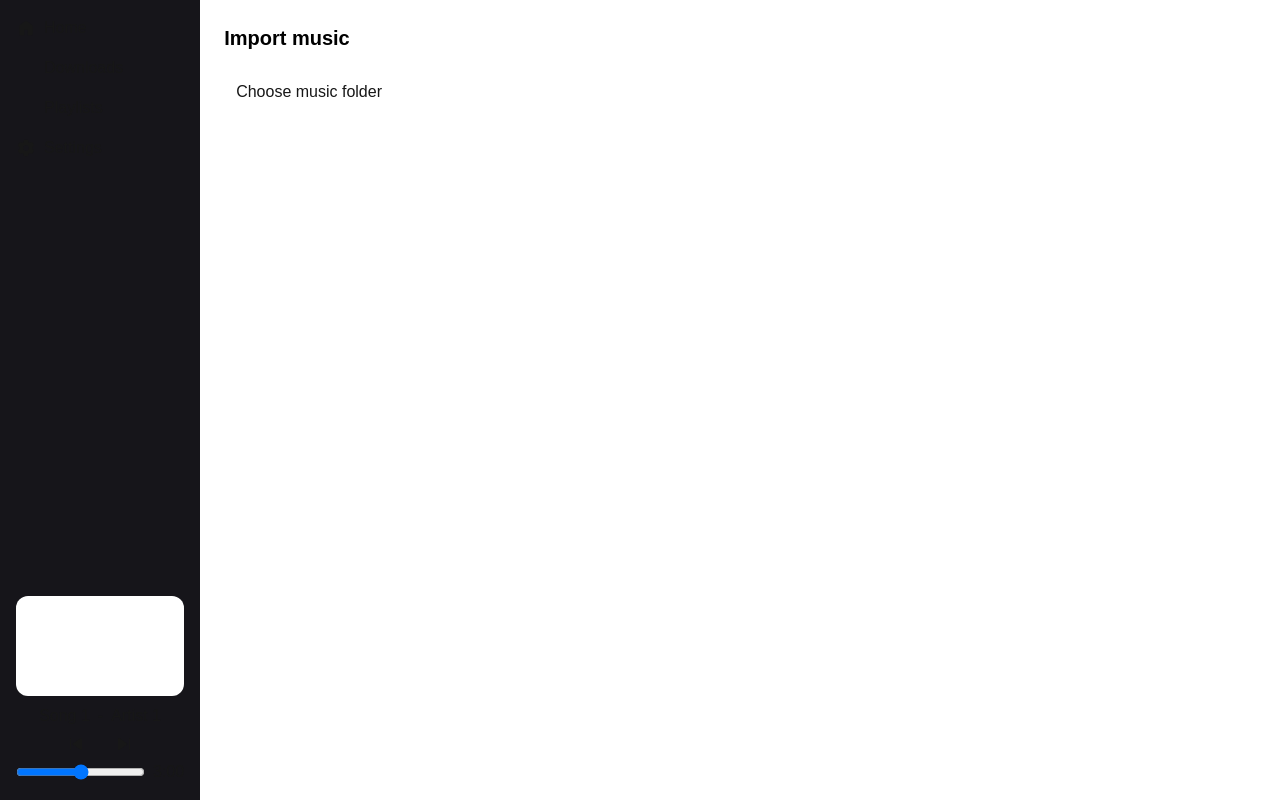
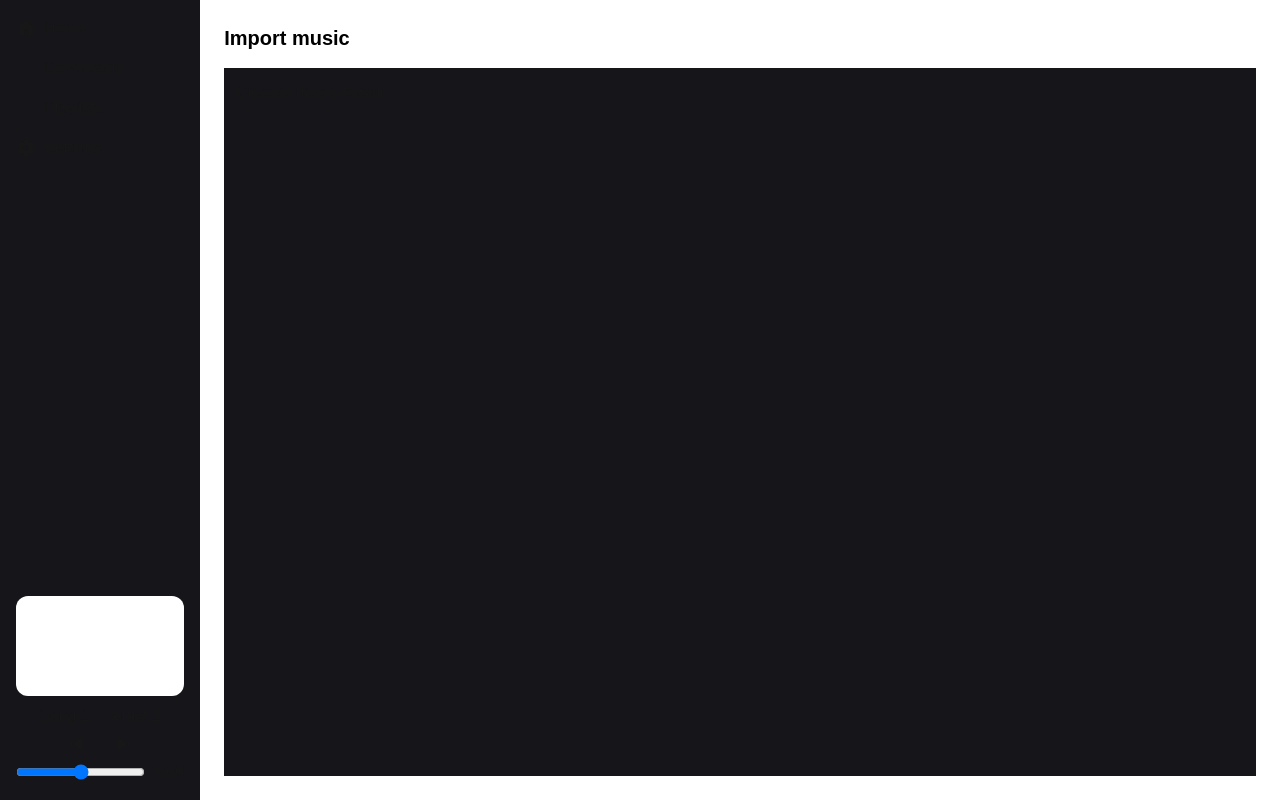
Before and after one commit to siddhartha0/audio-player, a Next.js app: page / in a window 1280 px wide. Built offline with nearby package versions, Linux system fonts and the light colour scheme; some icons are missing.

Commit message:
changes in theme

```diff
--- a/app/components/folder-setup.tsx
+++ b/app/components/folder-setup.tsx
@@ -72,7 +72,7 @@ export function FolderSetup() {
 
   if (canUseFSA) {
     return (
-      <div className="h-full p-3">
+      <div className="h-full bg-theme p-3">
         <button onClick={handlePickFolder}>Choose music folder</button>
 
         {isImporting ? <p>Importing...</p> : null}
```
